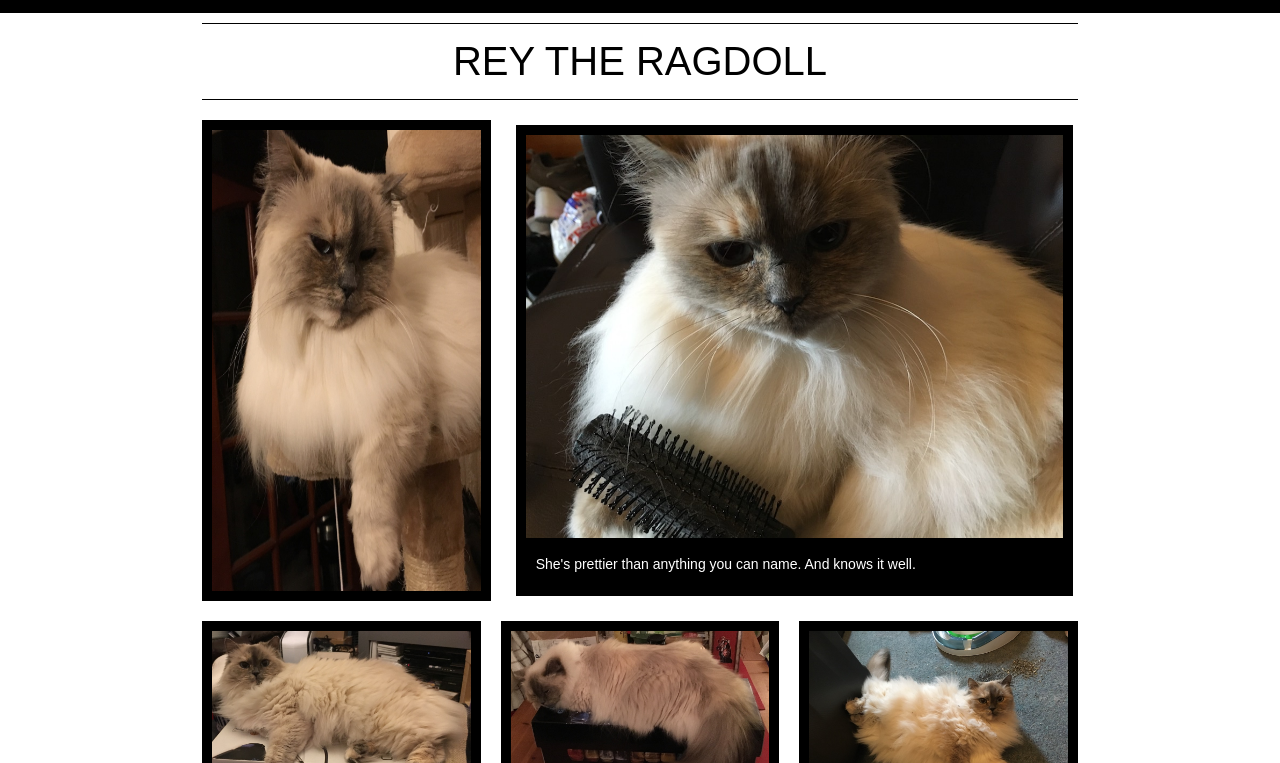
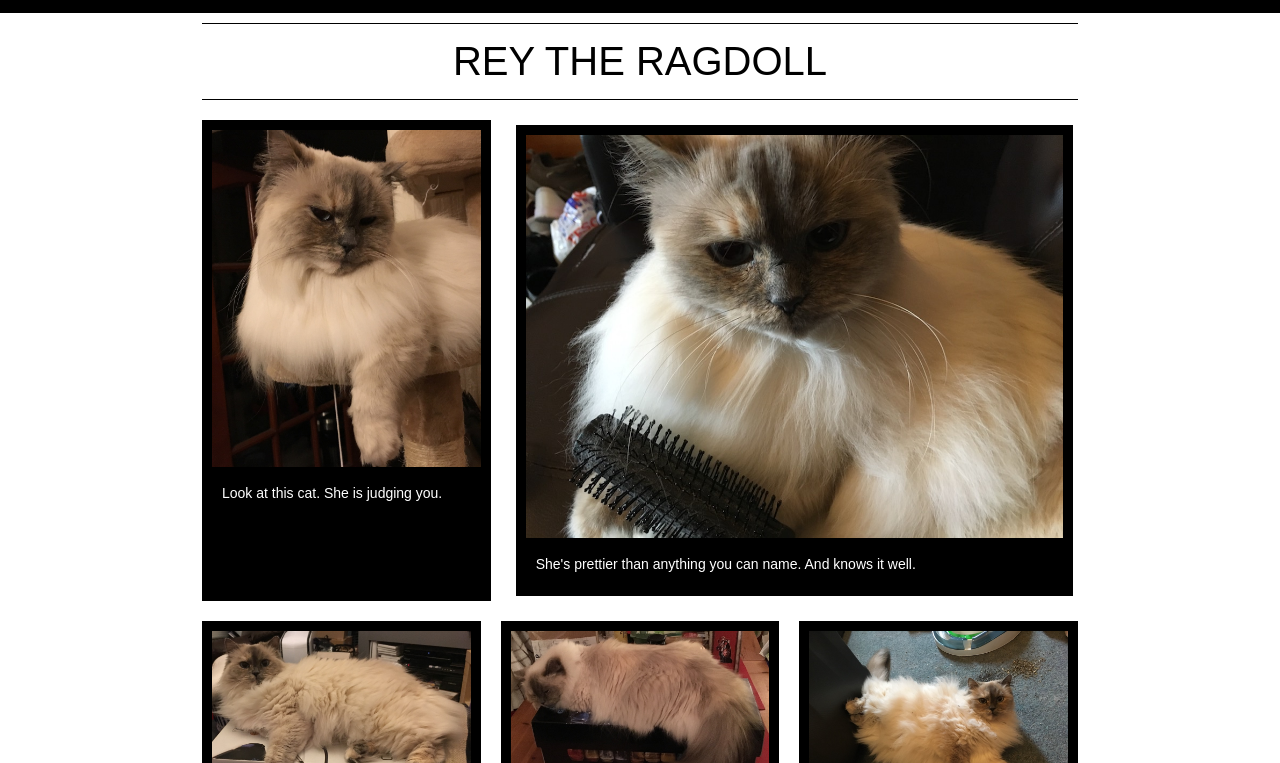
Before and after one commit to starbrow/starbrow.github.io, a plain HTML site: page index.html in a window 1280 px wide. Shown: the part 37-800 px from the top of the page. Drawn offline with Linux system fonts and the light colour scheme.

Commit message:
minor change

```diff
--- a/index.html
+++ b/index.html
@@ -21,7 +21,7 @@
 
     <section class="columns">
       <figure class="column">
-        <img id="pic1" src="img/ReyJudgingYou.jpg" alt="Rey Judges You" />
+        <img src="img/ReyJudgingYou.jpg" alt="Rey Judges You" />
         <figcaption>
           <p>Look at this cat. She is judging you.</p>
         </figure>
--- a/styles.css
+++ b/styles.css
@@ -538,11 +538,6 @@ padding: 10px 10px 10px 10px;
 background-color: #000000;
 }
 
-#pic1 {
-  width: 100%;
-  height: 100%;
-}
-
 .column-lg {
   flex: 2;
   margin: 15px;
```
